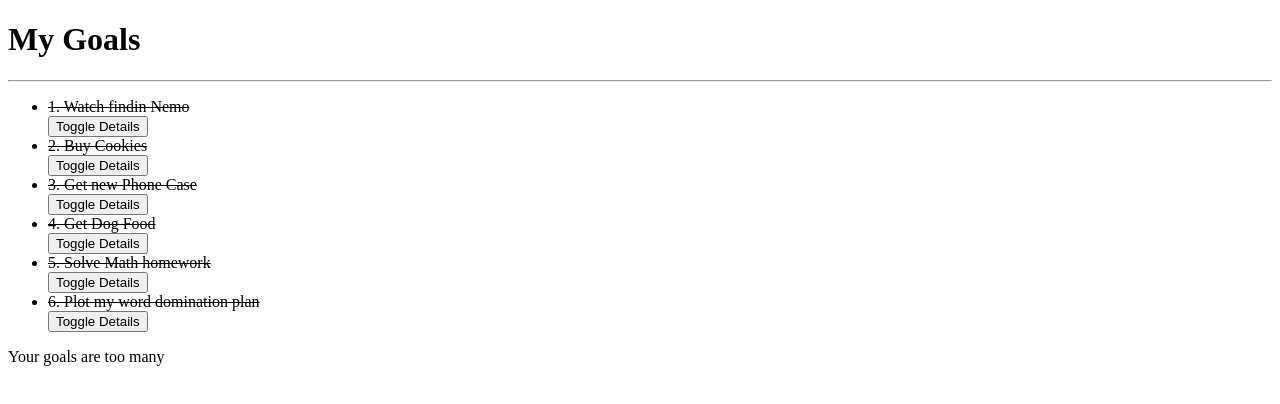
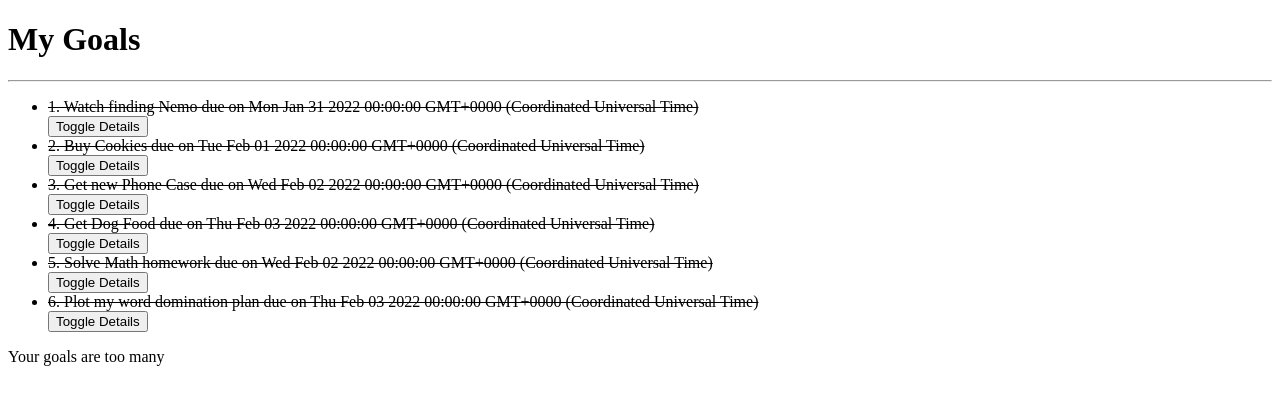
Before and after one commit to John-Kimani/Goals, an Angular app: page / in a window 1280 px wide. Shown: the top 404 px of the page. Built offline with nearby package versions, Linux system fonts and the light colour scheme.

Commit message:
adds and displays completion date in goal object aganist each item

```diff
--- a/src/app/goal/goal.component.html
+++ b/src/app/goal/goal.component.html
@@ -5,7 +5,7 @@
     <ul>
         <div *ngFor='let goal of goals; let i = index'> <!-- logic to register the index of each goal item in goal list -->
             <li appStrikethrough>
-                {{goal.id}}. {{goal.name}}
+                {{goal.id}}. {{goal.name}} due on {{goal.completeDate}}
             </li>
             <button (click)='toggleDetails(i)'>Toggle Details</button>
             <app-goal-detail *ngIf="goal.showDescription" [goal]="goal" (isComplete)="completeGoal($event, i)"></app-goal-detail>
--- a/src/app/goal/goal.component.ts
+++ b/src/app/goal/goal.component.ts
@@ -16,12 +16,12 @@
     //{id:5,  name:'Solve math homework', description:'Damn Math'},
     //{id:6,  name:'Plot my world domination plan', description:'Cause I am an evil overload'},
 
-    new Goal(1, 'Watch findin Nemo', 'Find an online version and watch merlin find his son'),
-    new Goal(2, 'Buy Cookies', 'I have to buy cookies for the parrot'),
-    new Goal(3, 'Get new Phone Case', 'Tracy has her birthday coming up soon'),
-    new Goal(4, 'Get Dog Food', 'Kiwi likes expensive snacks'),
-    new Goal(5, 'Solve Math homework', 'Damn Math'),
-    new Goal(6, 'Plot my word domination plan', 'Cause I am an evil overload'),
+    new Goal(1, 'Watch finding Nemo', 'Find an online version and watch merlin find his son', new Date(2022,0,31)),
+    new Goal(2, 'Buy Cookies', 'I have to buy cookies for the parrot', new Date(2022,1,1)),
+    new Goal(3, 'Get new Phone Case', 'Tracy has her birthday coming up soon', new Date(2022,1,2)),
+    new Goal(4, 'Get Dog Food', 'Kiwi likes expensive snacks', new Date(2022,1,3)),
+    new Goal(5, 'Solve Math homework', 'Damn Math', new Date(2022,1,2)),
+    new Goal(6, 'Plot my word domination plan', 'Cause I am an evil overload', new Date(2022,1,3)),
 
   ]
   toggleDetails(index :any){
```
